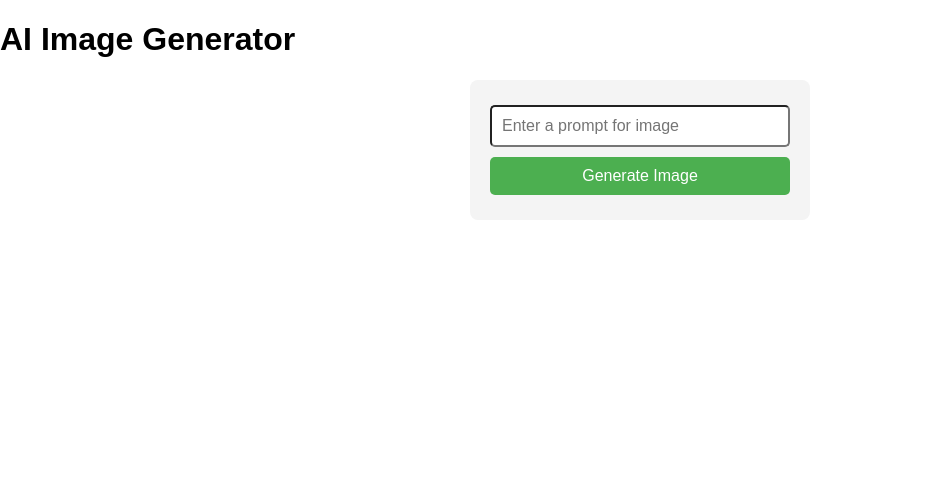
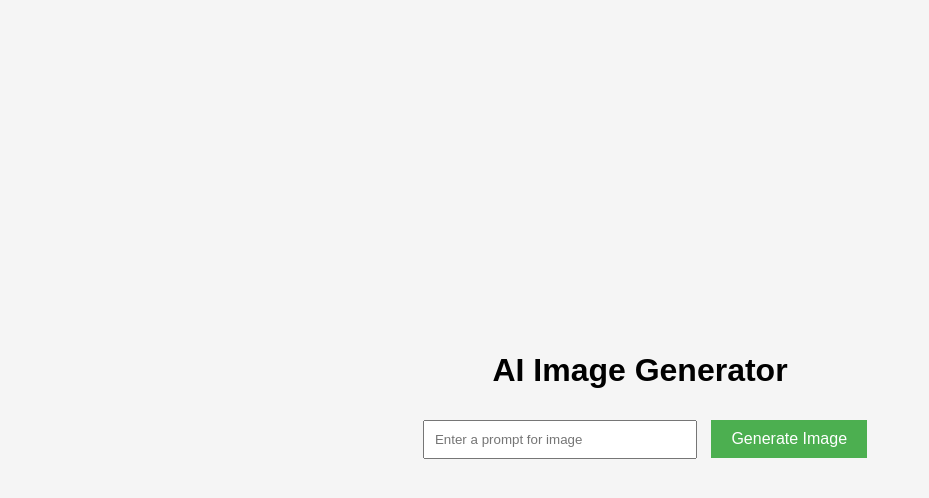
Before and after one commit to NK-ai-2025/ai-image-generator, a website: page index.html in a window 1280 px wide. Shown: the whole page, without its empty margins (0-929 px from the left). Drawn offline with Linux system fonts and the light colour scheme.

Commit message:
Update style.css

```diff
--- a/style.css
+++ b/style.css
@@ -1,37 +1,34 @@
 body {
   font-family: Arial, sans-serif;
+  display: flex;
+  justify-content: center;
+  align-items: center;
+  height: 100vh;
   margin: 0;
-  padding: 0;
+  background-color: #f5f5f5;
 }
 
-h2 {
+.container {
   text-align: center;
-  color: #4CAF50;
 }
 
-form {
-  display: flex;
-  flex-direction: column;
-  max-width: 300px;
-  margin: auto;
-  padding: 20px;
-  background-color: #f4f4f4;
-  border-radius: 8px;
+#generate-form input {
+  padding: 10px;
+  margin: 10px;
+  width: 250px;
 }
 
-input, select, button {
-  padding: 10px;
-  margin: 5px 0;
-  font-size: 1em;
-  border-radius: 5px;
-}
-
-button {
+#generate-form button {
+  padding: 10px 20px;
+  cursor: pointer;
   background-color: #4CAF50;
   color: white;
   border: none;
+  font-size: 16px;
 }
 
-button:hover {
-  background-color: #45a049;
+#generated-image {
+  margin-top: 20px;
+  max-width: 100%;
+  height: auto;
 }
```
